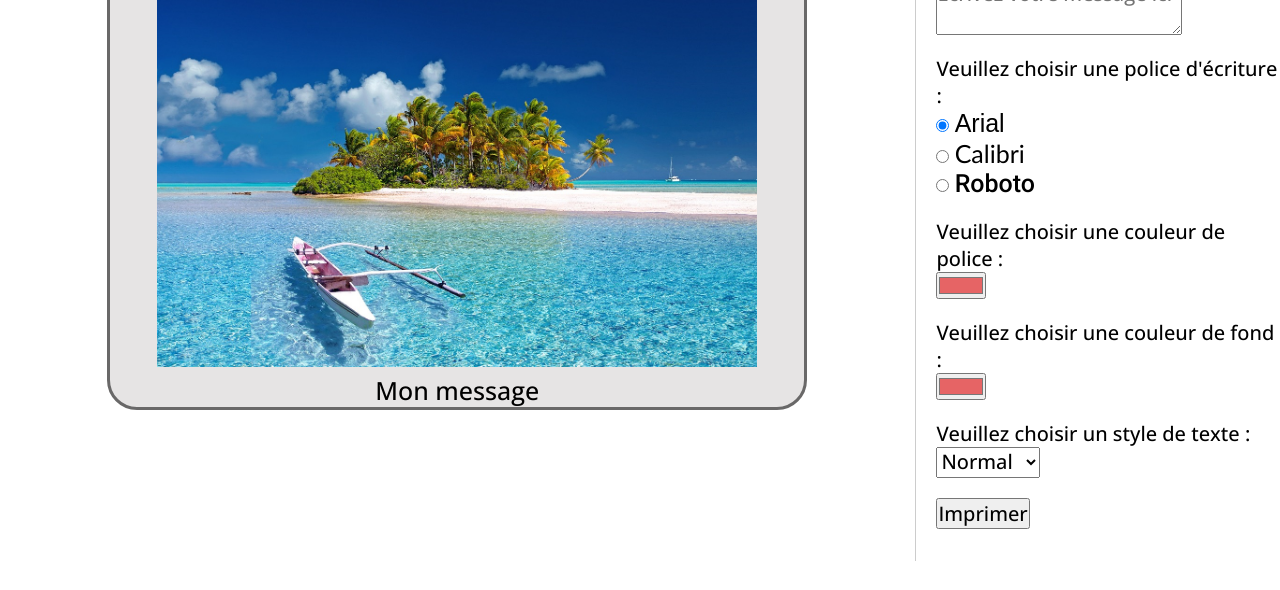
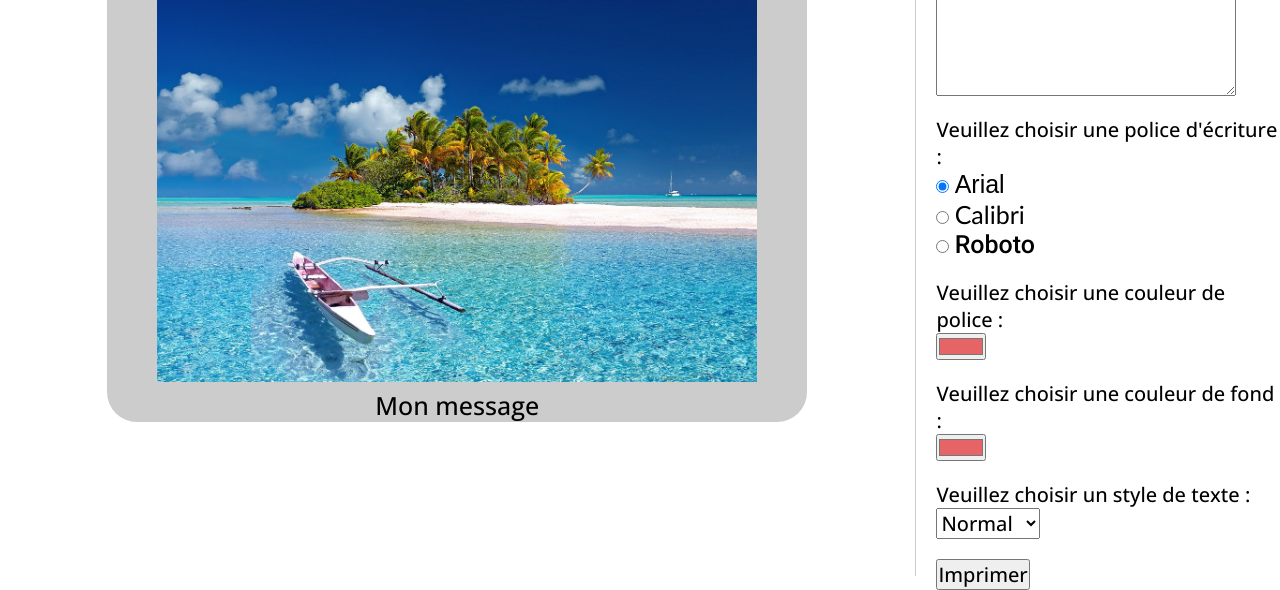
Before and after one commit to A-Qnt/Carte-postale, a plain HTML site: page index.html in a window 1280 px wide. Shown: the part 239-829 px from the top of the page. Before the commit the page ends 800 px from the top, so only its background shows below. Drawn offline with nearby package versions, Linux system fonts and the light colour scheme.

Commit message:
Travail 100% terminé avec ajout du choix de background

```diff
--- a/assets/css/print.css
+++ b/assets/css/print.css
@@ -91,10 +91,9 @@
     font-size: 25px;
 }
 
-.bordercard {
+#bordercard {
     margin: auto;
-    background-color: #e6e4e4;
-    border: 3px solid rgb(105, 104, 104);
+    background-color: #cccccc;
     border-radius: 30px;
     width: 700px;
 }
--- a/assets/css/style.css
+++ b/assets/css/style.css
@@ -90,10 +90,14 @@
      font-size: 25px;
  }
 
+ #myMessage{
+    width: 300px;
+    height: 150px;
+ }
+
  #bordercard {
      margin: auto;
-     background-color: #e6e4e4;
-     border: 3px solid rgb(105, 104, 104);
+     background-color: #cccccc;
      border-radius: 30px;
      width: 700px;
  }
```
